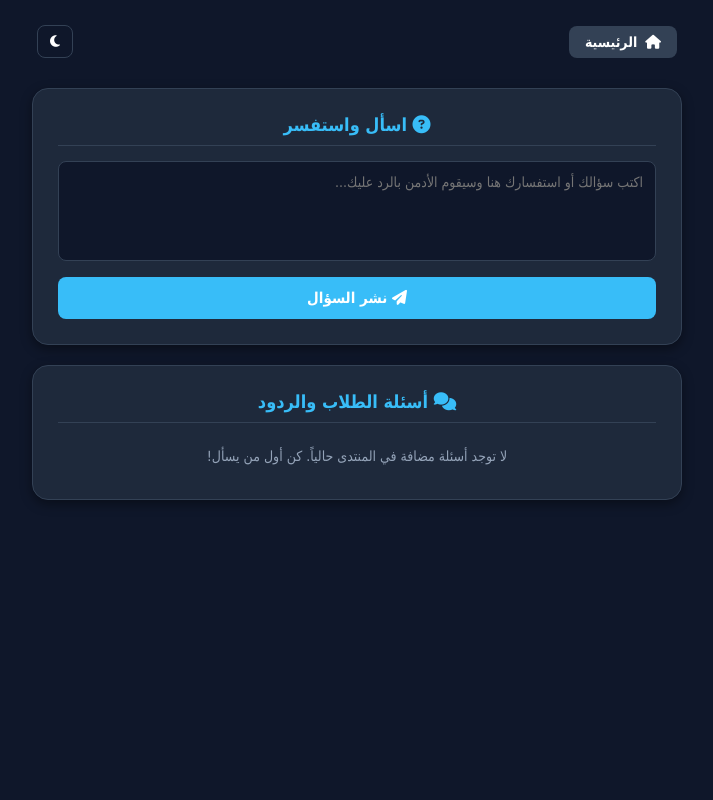
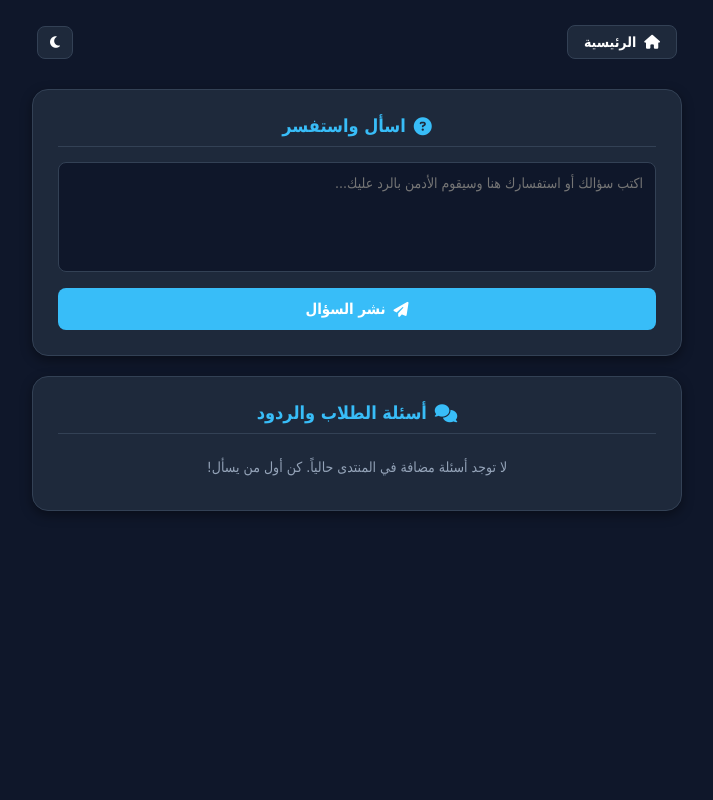
Before and after one commit to mm01110388238-lab/bac-medo-app-, a Flask app: page /forum in a window 1280 px wide. Shown: the whole page, without its empty margins (283-996 px from the left). Run offline with Flask 3, Linux system fonts and the light colour scheme; the visitor is signed in with stand-in values (Sample User, id 1).

Commit message:
Update forum.html

```diff
--- a/templates/forum.html
+++ b/templates/forum.html
@@ -3,7 +3,8 @@
 <head>
     <meta charset="UTF-8">
     <meta name="viewport" content="width=device-width, initial-scale=1.0">
-    <title>منتدى الأسئلة والاستفسارات - سهلتها لك</title>
+    <title>منتدى الأسئلة والاستفسارات - منصة السعيد</title>
+    <!-- أيقونات FontAwesome -->
     <link rel="stylesheet" href="https://cdnjs.cloudflare.com/ajax/libs/font-awesome/6.4.0/css/all.min.css">
     <style>
         :root {
@@ -15,6 +16,7 @@
             --accent-color: #38bdf8;
             --shadow: rgba(0, 0, 0, 0.4);
             --input-bg: #0f172a;
+            --btn-hover: #0284c7;
         }
 
         [data-theme="light"] {
@@ -26,6 +28,7 @@
             --accent-color: #0284c7;
             --shadow: rgba(0, 0, 0, 0.08);
             --input-bg: #f1f5f9;
+            --btn-hover: #0369a1;
         }
 
         * { box-sizing: border-box; margin: 0; padding: 0; font-family: Tahoma, 'Segoe UI', sans-serif; transition: background-color 0.3s, color 0.3s; }
@@ -40,16 +43,16 @@
             padding: 10px 5px;
         }
 
-        .btn-back { display: inline-flex; align-items: center; gap: 8px; background: var(--border-color); color: var(--text-color); padding: 8px 16px; border-radius: 8px; text-decoration: none; font-weight: bold; font-size: 14px; }
-        .theme-toggle-btn { background: none; border: 1px solid var(--border-color); color: var(--text-color); padding: 8px 12px; border-radius: 8px; cursor: pointer; }
+        .btn-back { display: inline-flex; align-items: center; gap: 8px; background: var(--card-bg); color: var(--text-color); padding: 8px 16px; border-radius: 8px; text-decoration: none; font-weight: bold; font-size: 14px; border: 1px solid var(--border-color); }
+        .theme-toggle-btn { background: var(--card-bg); border: 1px solid var(--border-color); color: var(--text-color); padding: 8px 12px; border-radius: 8px; cursor: pointer; }
 
         .container { max-width: 650px; margin: 0 auto 20px auto; background: var(--card-bg); padding: 25px; border-radius: 16px; text-align: right; border: 1px solid var(--border-color); box-shadow: 0 4px 12px var(--shadow); }
 
-        h2 { color: var(--accent-color); border-bottom: 1px solid var(--border-color); padding-bottom: 10px; margin-bottom: 15px; font-size: 18px; text-align: center; }
+        h2 { color: var(--accent-color); border-bottom: 1px solid var(--border-color); padding-bottom: 10px; margin-bottom: 15px; font-size: 18px; text-align: center; display: flex; align-items: center; justify-content: center; gap: 8px; }
 
         textarea {
             width: 100%;
-            height: 100px;
+            height: 110px;
             background-color: var(--input-bg);
             color: var(--text-color);
             border: 1px solid var(--border-color);
@@ -58,10 +61,18 @@
             resize: none;
             margin-bottom: 12px;
             font-size: 14px;
+            outline: none;
+        }
+
+        textarea:focus {
+            border-color: var(--accent-color);
         }
 
         .btn-submit {
-            display: block;
+            display: flex;
+            align-items: center;
+            justify-content: center;
+            gap: 8px;
             width: 100%;
             padding: 12px;
             background-color: var(--accent-color);
@@ -71,6 +82,11 @@
             font-size: 15px;
             font-weight: bold;
             cursor: pointer;
+            transition: background 0.2s;
+        }
+
+        .btn-submit:hover {
+            background-color: var(--btn-hover);
         }
 
         .question-card {
@@ -95,6 +111,7 @@
             font-size: 15px;
             line-height: 1.6;
             margin-bottom: 10px;
+            white-space: pre-line;
         }
 
         .reply-box {
@@ -111,6 +128,9 @@
             color: var(--accent-color);
             margin-bottom: 4px;
             font-size: 13px;
+            display: flex;
+            align-items: center;
+            gap: 6px;
         }
 
         .empty-msg {
@@ -124,14 +144,14 @@
 <body>
 
     <div class="top-navbar">
-        <a href="/" class="btn-back"><i class="fa-solid fa-house"></i> الرئيسية</a>
+        <a href="{{ url_for('index') }}" class="btn-back"><i class="fa-solid fa-house"></i> الرئيسية</a>
         <button class="theme-toggle-btn" onclick="toggleTheme()"><i class="fa-solid fa-moon" id="theme-icon"></i></button>
     </div>
 
     <!-- قسم طرح سؤال جديد -->
     <div class="container">
         <h2><i class="fa-solid fa-circle-question"></i> اسأل واستفسر</h2>
-        <form action="/forum" method="POST">
+        <form action="{{ url_for('forum') }}" method="POST">
             <textarea name="question" placeholder="اكتب سؤالك أو استفسارك هنا وسيقوم الأدمن بالرد عليك..." required></textarea>
             <button type="submit" class="btn-submit"><i class="fa-solid fa-paper-plane"></i> نشر السؤال</button>
         </form>
```
